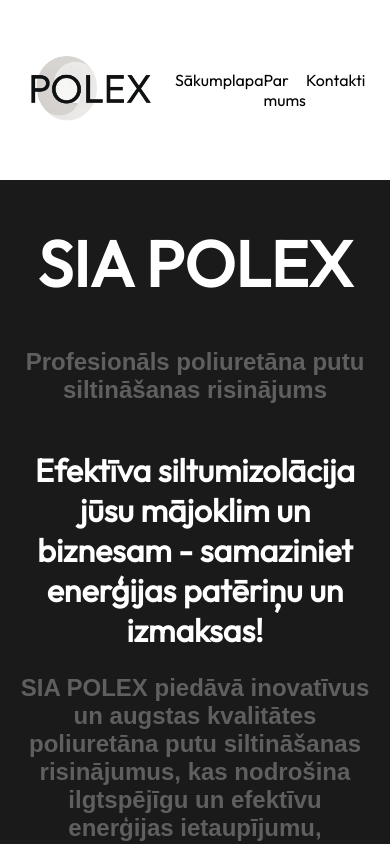
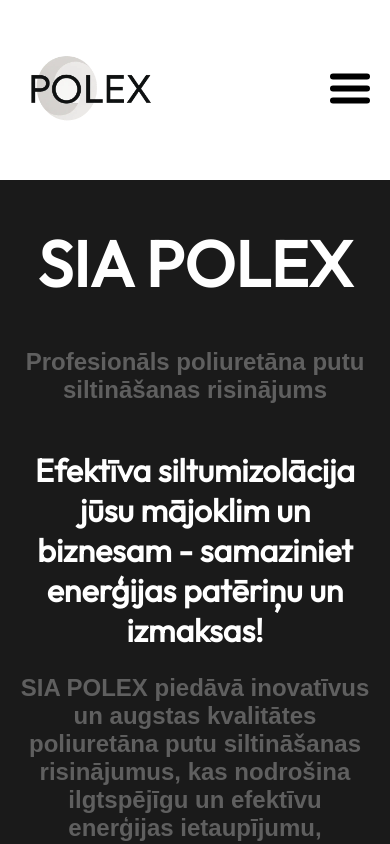
Before and after one commit to EduardsJ1/Polex, a React (Vite) app in the folder Polex/: page / in a window 390 px wide. Shown: the top 844 px of the page. Built offline with nearby package versions, Linux system fonts and the light colour scheme.

Commit message:
Nabar hamburger dropdown animation

```diff
--- a/Polex/src/components/Navbar.jsx
+++ b/Polex/src/components/Navbar.jsx
@@ -1,18 +1,119 @@
+import React, { useState, useEffect } from 'react';
+import { motion } from 'framer-motion';
 import logo from '../assets/logo.webp';
 import { Link } from 'react-router-dom';
-function Navbar(){
-    return(
+
+function Navbar() {
+  const [isMenuOpen, setIsMenuOpen] = useState(false);
+  const [isMobile, setIsMobile] = useState(false);
+
+  const toggleMenu = () => {
+    setIsMenuOpen(!isMenuOpen);
+  };
+
+  const closeMenu = () => {
+    setIsMenuOpen(false);
+  };
+
+  useEffect(() => {
+    const handleResize = () => {
+      setIsMobile(window.innerWidth <= 768);
+    };
+
+    handleResize();
+    window.addEventListener('resize', handleResize);
+
+    return () => {
+      window.removeEventListener('resize', handleResize);
+    };
+  }, []);
+
+  const containerVariants = {
+    open: {
+      height: 'auto',
+      opacity: 1,
+      transition: {
+        type: 'spring',
+        bounce: 0,
+        duration: 0.4,
+        delayChildren: 0.2,
+        staggerChildren: 0.08,
+      },
+    },
+    closed: {
+      height: 0,
+      opacity: 0,
+      transition: {
+        type: 'spring',
+        bounce: 0,
+        duration: 0.3,
+        when: 'afterChildren',
+        staggerChildren: 0.05,
+        staggerDirection: -1,
+      },
+    },
+  };
+
+  const itemVariants = {
+    open: {
+      opacity: 1,
+      y: 0,
+      transition: { type: 'spring', stiffness: 300, damping: 24 },
+    },
+    closed: {
+      opacity: 0,
+      y: 20,
+      transition: { duration: 0.2 },
+    },
+  };
+
+  return (
     <div className="navbar">
       <div className="logo-container">
         <img src={logo} alt="Logo" className="logo" />
       </div>
+      <div className="hamburger-container" onClick={toggleMenu}>
+        <svg
+          width="40"
+          height="35"
+          viewBox="0 0 20 15"
+          fill="none"
+          className="hamburger-icon"
+          xmlns="http://www.w3.org/2000/svg"
+        >
+          <g id="burger">
+            <rect id="Rectangle 11" width="20" height="3" rx="1.5" fill="black" />
+            <rect id="Rectangle 12" y="6" width="20" height="3" rx="1.5" fill="black" />
+            <rect id="Rectangle 13" y="12" width="20" height="3" rx="1.5" fill="black" />
+          </g>
+        </svg>
+      </div>
+      {isMobile ? (
+        <motion.div
+          className="navbar-links"
+          initial={false}
+          animate={isMenuOpen ? 'open' : 'closed'}
+          variants={containerVariants}
+        >
+          <motion.div variants={itemVariants}>
+            <Link to="/" className="navbar-link" onClick={closeMenu}>Sākumplapa</Link>
+          </motion.div>
+          <motion.div variants={itemVariants}>
+            <Link to="/par-mums" className="navbar-link" onClick={closeMenu}>Par mums</Link>
+          </motion.div>
+          <motion.div variants={itemVariants}>
+            <Link to="/Kontakti" className="navbar-link" onClick={closeMenu}>Kontakti</Link>
+          </motion.div>
+        </motion.div>
+      ) : (
         <div className="navbar-links">
           <Link to="/" className="navbar-link">Sākumplapa</Link>
           <Link to="/par-mums" className="navbar-link">Par mums</Link>
           <Link to="/Kontakti" className="navbar-link">Kontakti</Link>
         </div>
+      )}
     </div>
-    )
+  );
 }
 
 export default Navbar;
--- a/Polex/src/index.css
+++ b/Polex/src/index.css
@@ -30,7 +30,7 @@ body{
   background-color: var(--main-background-color);
   color: var(--primary-color);
 }
-
+/* NAVBAR */
 .logo-container {
   width: 140px;
   height: 140px;
@@ -51,19 +51,54 @@ body{
   padding: 20px;
   background-color: var(--primary-color);
   font-family: 'Outfit', sans-serif;
+  position: relative;
+}
+.hamburger-container {
+  display: none;
+  cursor: pointer;
+  z-index: 10;
+}
+.hamburger-icon {
+  cursor: pointer;
 }
 
 .navbar-links{
-  width: 50%;
   display: flex;
   justify-content: space-between;
-  margin-right: 20px;
+  gap: 20px;
 }
 
-.navbar-links a{
+.navbar-link {
   text-decoration: none;
   color: var(--secondary-color);
   font-family: 'Outfit', sans-serif;
+}
+@media (max-width: 768px) {
+  .hamburger-container {
+    display: block;
+  }
+
+  .navbar-links {
+    overflow: hidden;
+    display: flex;
+    flex-direction: column;
+    position: absolute;
+    align-items: center;
+    top: 100%;
+    right: 0;
+    background-color: var(--primary-color);
+    width: 100%;
+    padding: 0;
+    box-shadow: 0 4px 6px rgba(0, 0, 0, 0.1);
+    height: 0;
+  }
+
+  .navbar-links div{
+    padding: 10px 0;
+  }
+
+
+
 }
 
 .page{
```
Lines whose indentation alone changed are shown as unchanged.
